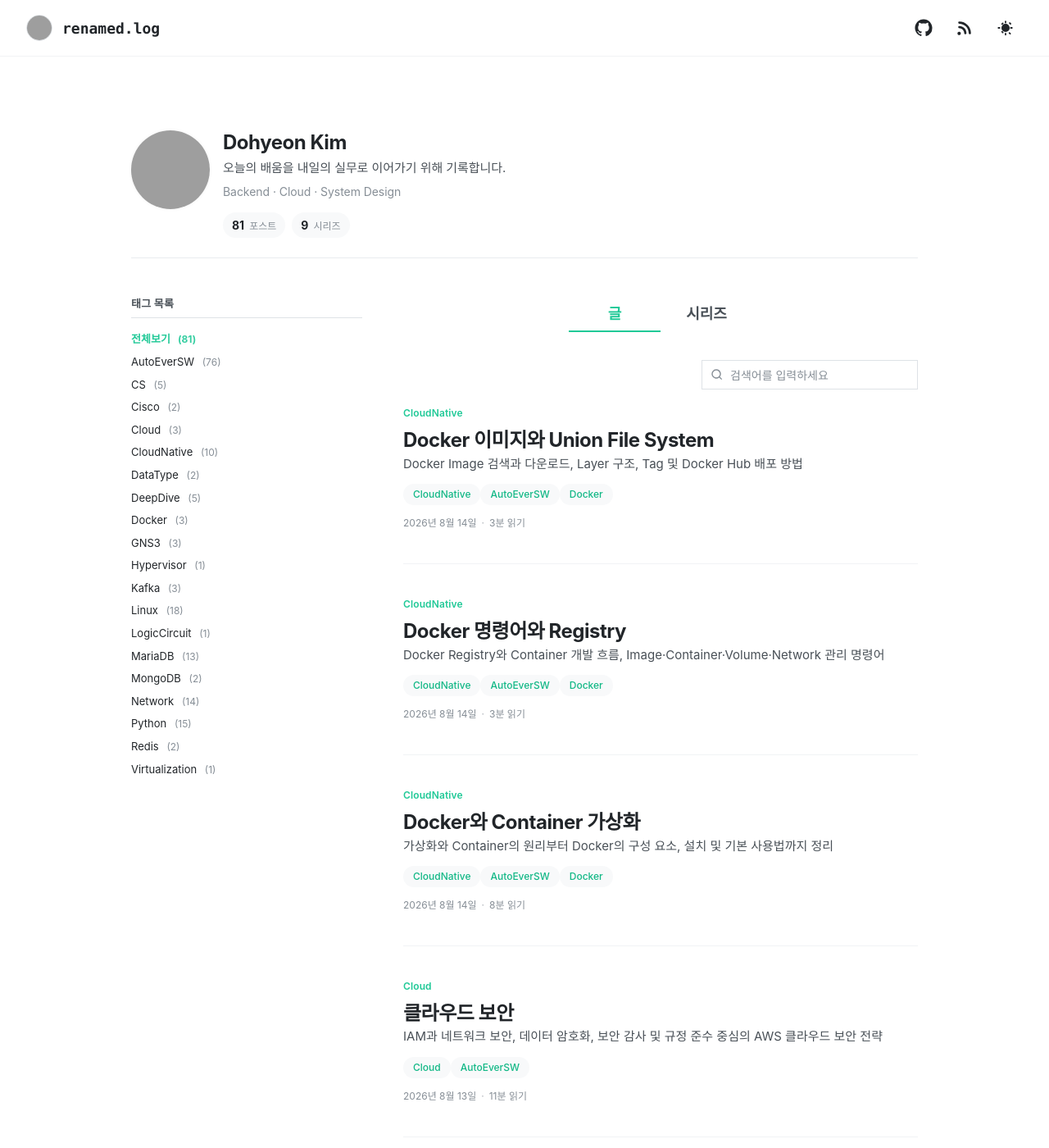
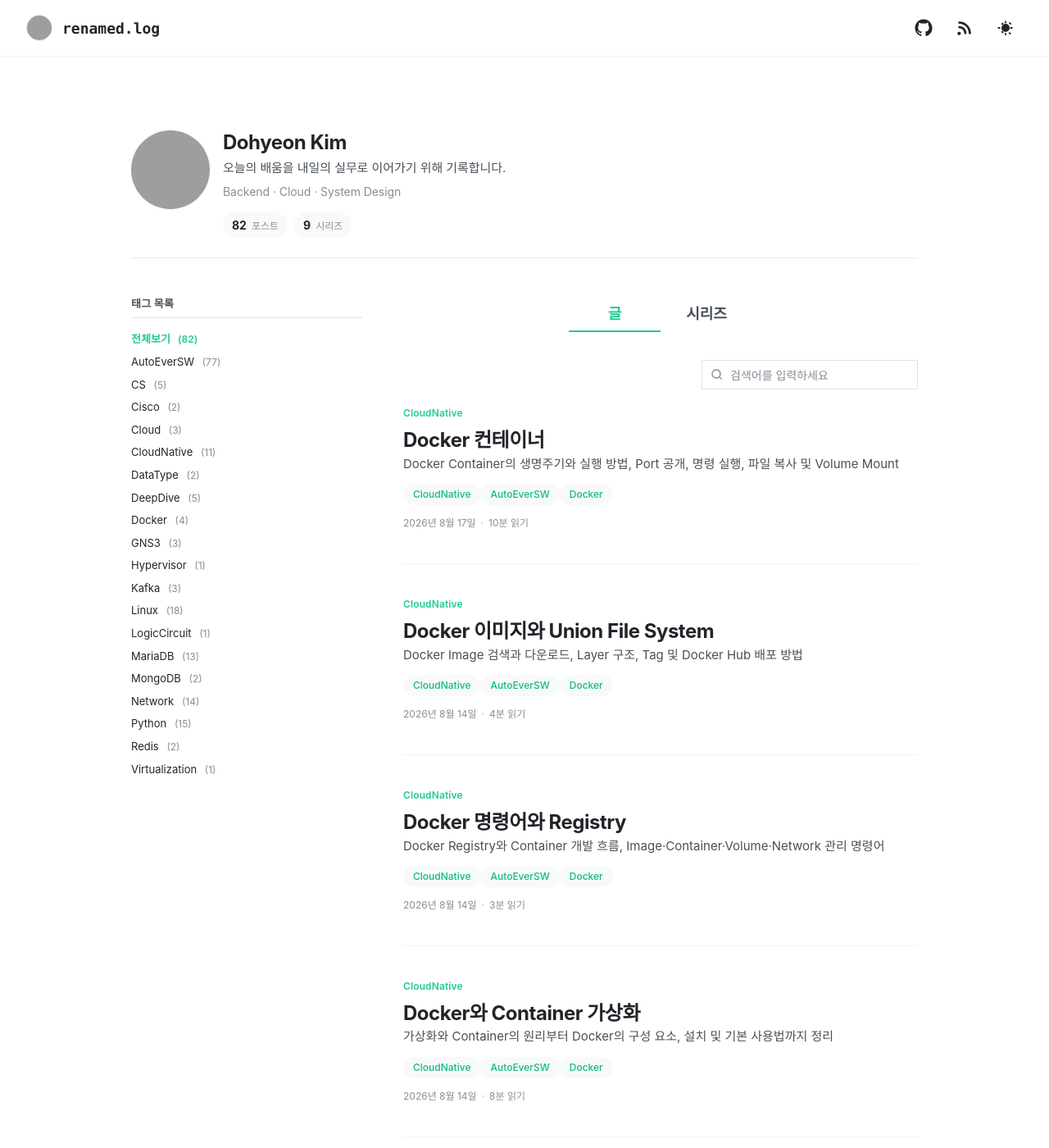
Before and after one commit to kkr010128/kkr010128.github.io, a Jekyll site: the page built from index.html, in a window 1280 px wide and 1400 px high. Shown: the whole window at 82% size. Built offline with Jekyll 4.4.1, drawn with Linux system fonts in a browser that asks for light colours; some of the changed lines change nothing that is shown; some of the changed text lies outside the part shown; grey boxes are pictures that could not be loaded.

Commit message:
학습 내용 추가

````diff
--- a/_posts/8.CloudNative/2026-08-14-cloud-native-10-docker-images.md
+++ b/_posts/8.CloudNative/2026-08-14-cloud-native-10-docker-images.md
@@ -154,3 +154,88 @@ docker push USERNAME/myapache:1.0
 docker image tag httpd:latest USERNAME/myapache:2.0
 docker push USERNAME/myapache:2.0
 ```
+
+## 6 ) Docker Image를 파일로 관리
+
+---
+
+Docker Image는 Registry를 거치지 않고 `tar` Archive로 저장하고 다른 Docker 환경에서 다시 불러올 수 있다. `docker image save`는 Image의 Layer와 Tag 정보를 함께 보존하므로, Network를 사용할 수 없는 환경으로 Image를 옮기거나 특정 Image를 보관할 때 유용하다.
+
+### Image 저장
+
+```txt
+docker image save [OPTIONS] IMAGE [IMAGE...]
+```
+
+`-o` 또는 `--output` Option을 사용하면 출력 파일을 직접 지정할 수 있다.
+
+```bash
+# Image 다운로드
+docker image pull eclipse-mosquitto:latest
+
+# Local Image 확인
+docker image ls
+
+# tar Archive로 저장
+docker image save -o eclipse-mosquitto.tar eclipse-mosquitto:latest
+```
+
+Shell의 출력 Redirection을 사용해도 같은 방식으로 저장할 수 있다.
+
+```bash
+docker image save eclipse-mosquitto:latest > eclipse-mosquitto.tar
+```
+
+### Image 불러오기
+
+`docker image load`는 `save`로 만든 Archive에서 Image와 Tag 정보를 복원한다.
+
+```bash
+docker image load -i eclipse-mosquitto.tar
+docker image ls
+```
+
+입력 Redirection을 사용할 수도 있다.
+
+```bash
+docker image load < eclipse-mosquitto.tar
+```
+
+Container의 File System을 `docker export`와 `docker import`로 옮기는 방식과 달리, `save`와 `load`는 Image Layer와 Metadata를 유지한다.
+
+### Image 삭제와 정리
+
+Image 이름과 Tag 또는 Image ID를 지정해 Local Image를 삭제할 수 있다. `docker rmi`는 `docker image rm`의 단축 명령이다.
+
+```bash
+docker image rm IMAGE[:TAG]
+docker image rm IMAGE_ID
+docker rmi IMAGE[:TAG]
+```
+
+주요 Option은 다음과 같다.
+
+| Option | 설명 |
+|---|---|
+| `--force`, `-f` | 충돌이 발생해도 Image를 강제로 삭제 |
+| `--no-prune` | 기본적으로 함께 정리되는 Tag가 없는 Parent Image를 보존 |
+
+Local Image ID 전체를 명령 치환으로 전달하면 모든 Local Image의 삭제를 시도한다.
+
+```bash
+docker image rm $(docker image ls -q)
+```
+
+실행 중인 Container가 사용하거나 다른 Image가 참조하는 Image는 삭제되지 않을 수 있다. `-f`를 사용하기 전에 Container와 Image의 사용 관계를 먼저 확인한다.
+
+사용하지 않는 Image만 정리하려면 `prune`을 사용한다.
+
+```bash
+# Dangling Image만 제거
+docker image prune
+
+# Container가 사용하지 않는 모든 Image 제거
+docker image prune -a
+```
+
+`docker image prune -a`는 다시 필요할 수 있는 Local Image도 삭제할 수 있으므로, 표시되는 삭제 대상을 확인한 뒤 실행한다.
--- /dev/null
+++ b/_posts/8.CloudNative/2026-08-17-cloud-native-11-docker-container.md
@@ -0,0 +1,544 @@
+---
+title: Docker 컨테이너
+description: Docker Container의 생명주기와 실행 방법, Port 공개, 명령 실행, 파일 복사 및 Volume Mount
+date: 2026-08-17
+series: CloudNative
+tags:
+  - CloudNative
+  - AutoEverSW
+  - Docker
+---
+## 1 ) Docker Container
+
+---
+
+Docker Image는 Application 실행에 필요한 File System을 담은 읽기 전용 Template이다. Docker Engine은 Image Layer 위에 읽고 쓸 수 있는 Container Layer를 추가하여 Container를 생성한다.
+
+Container는 독립된 Virtual Machine이 아니라 Host의 Kernel을 공유하면서 격리된 공간에서 실행되는 Process이다. Image가 실행에 필요한 Content를 제공하고, Container의 주 Process가 실제 Application을 실행한다.
+
+```text
+Container Layer     ← Read / Write
+-----------------
+Image Layer         ← Read Only
+Image Layer         ← Read Only
+Base Image Layer    ← Read Only
+```
+
+Container Format과 Runtime의 개방형 업계 표준은 OCI(Open Container Initiative)에서 정의한다. OCI는 Linux Foundation 산하 Project이며, Docker를 포함한 여러 Container 도구가 상호 운용될 수 있는 기반을 제공한다.
+
+## 2 ) Container 생성과 수동 제어
+
+---
+
+Image 다운로드, Container 생성, 시작은 각각 별도의 명령으로 수행할 수 있다.
+
+```bash
+# Image 다운로드
+docker image pull ubuntu:24.04
+
+# Container 생성
+docker container create -it --name container-test1 ubuntu:24.04
+
+# 정지된 Container까지 모두 확인
+docker container ls -a
+
+# Container 시작
+docker container start container-test1
+
+# 실행 중인 Container 확인
+docker container ls
+
+# Container의 표준 입출력에 연결
+docker container attach container-test1
+
+# 정지된 Container 삭제
+docker container rm container-test1
+```
+
+`docker ps`는 `docker container ls`와 같은 역할을 한다. 기본 출력에는 실행 중인 Container만 표시되고, `-a`를 사용하면 정지된 Container도 함께 표시된다.
+
+`attach`는 Container의 주 Process에 연결한다. 연결한 Terminal에서 종료 명령을 실행하면 주 Process와 Container가 함께 종료될 수 있다. 실행 중인 Container에서 별도의 Shell을 사용하려면 `docker container exec`가 더 적합하다.
+
+## 3 ) Container 생명주기
+
+---
+
+Container의 기본 생명주기는 생성, 실행, 중지, 삭제 단계로 구분할 수 있다.
+
+```text
+Image
+  ↓ create
+Created
+  ↓ start
+Running
+  ↓ stop 또는 Process 종료
+Stopped
+  ↓ rm
+Removed
+```
+
+### 생성
+
+`docker container create`는 Image를 기반으로 Container를 만들지만 주 Process를 시작하지는 않는다. 생성된 Container에는 이름, Network 설정, Mount 정보와 쓰기 가능한 Container Layer가 준비된다.
+
+### 실행
+
+`docker container start` 또는 `docker container run`으로 Container를 시작하면 Image에 정의된 `ENTRYPOINT`와 `CMD`를 바탕으로 주 Process가 실행된다.
+
+Web Server처럼 계속 동작하는 Process가 실행되면 Container도 실행 상태를 유지한다. 반면 명령을 한 번 수행하고 끝나는 Process라면 해당 Process가 종료될 때 Container도 정지한다.
+
+### 중지
+
+사용자가 Container를 중지하거나 주 Process가 정상 또는 오류 상태로 종료되면 Container는 정지 상태가 된다. 정지된 Container의 쓰기 Layer와 설정은 남아 있으므로 다시 시작할 수 있다.
+
+```bash
+docker container stop CONTAINER
+docker container start CONTAINER
+```
+
+### 삭제
+
+정지된 Container는 명시적으로 삭제하기 전까지 Disk에 남는다. 삭제하면 해당 Container는 다시 시작할 수 없고 쓰기 Layer의 데이터도 사라진다. 보존해야 하는 데이터는 Volume 또는 Bind Mount에 저장한다.
+
+```bash
+docker container rm CONTAINER
+docker container rm --force CONTAINER
+```
+
+## 4 ) Application 실행
+
+---
+
+### docker run
+
+`docker container run`은 필요한 Image가 Local에 없으면 내려받고, 새 Container를 생성한 뒤 바로 시작한다.
+
+```text
+docker image pull
+        +
+docker container create
+        +
+docker container start
+        ↓
+docker container run
+```
+
+기본 형식은 다음과 같다.
+
+```txt
+docker container run [OPTIONS] IMAGE [COMMAND] [ARG...]
+```
+
+자주 사용하는 Option은 다음과 같다.
+
+| Option | 설명 |
+|---|---|
+| `--name NAME` | Container 이름 지정 |
+| `-d`, `--detach` | Background에서 실행 |
+| `-i`, `--interactive` | 표준 입력을 열린 상태로 유지 |
+| `-t`, `--tty` | 가상 Terminal 할당 |
+| `-e`, `--env` | 환경 변수 설정 |
+| `-p HOST:CONTAINER` | Host Port와 Container Port 연결 |
+| `-P`, `--publish-all` | Image가 공개한 Port를 임의의 Host Port에 연결 |
+| `-v`, `--volume` | Volume 또는 Host 경로 Mount |
+| `--network NETWORK` | Container가 연결될 Network 지정 |
+| `--hostname NAME` | Container Hostname 지정 |
+| `--restart POLICY` | Container 재시작 정책 지정 |
+| `--rm` | Container 종료 시 자동 삭제 |
+
+`-i`와 `-t`는 역할이 다르지만 대화형 Shell을 사용할 때 보통 `-it`로 함께 지정한다.
+
+```bash
+docker container run --rm -it ubuntu:24.04 /bin/bash
+```
+
+Server Application은 Terminal을 점유하지 않도록 주로 `-d`로 실행한다. 다만 `-d`가 Process를 Daemon으로 바꾸는 것은 아니며, Docker가 Container를 Background에서 실행하고 ID를 반환하는 Option이다.
+
+```bash
+docker container run --name nginx -d nginx:1.18
+```
+
+`--restart`에는 다음과 같은 정책을 지정할 수 있다.
+
+| 정책 | 동작 |
+|---|---|
+| `no` | 자동으로 다시 시작하지 않음 |
+| `on-failure[:N]` | Process가 오류 상태로 끝나면 지정 횟수까지 재시작 |
+| `always` | 종료되면 항상 재시작 |
+| `unless-stopped` | 사용자가 직접 중지하지 않았다면 재시작 |
+
+## 5 ) Container 조회와 관리
+
+---
+
+### Container 목록
+
+```bash
+docker container ls
+docker ps
+```
+
+![](../../assets/post/2026-08-17-cloud-native-11-docker-container/02.webp)
+
+출력 항목의 의미는 다음과 같다.
+
+| 항목             | 설명                           |
+| -------------- | ---------------------------- |
+| `CONTAINER ID` | Container 식별자의 축약 값          |
+| `IMAGE`        | Container 생성에 사용한 Image      |
+| `COMMAND`      | Container의 주 Process를 시작한 명령 |
+| `CREATED`      | Container를 생성한 뒤 지난 시간       |
+| `STATUS`       | 실행, 종료 등 현재 상태               |
+| `PORTS`        | 공개 및 연결된 Port 정보             |
+| `NAMES`        | Container 이름                 |
+
+
+주요 Option은 다음과 같다.
+
+| Option | 설명 |
+|---|---|
+| `-a`, `--all` | 정지된 Container까지 모두 표시 |
+| `-q`, `--quiet` | Container ID만 표시 |
+| `-l`, `--latest` | 가장 최근에 생성한 Container 표시 |
+| `-n NUMBER`, `--last NUMBER` | 최근에 생성한 Container를 지정한 수만큼 표시 |
+| `-s`, `--size` | Container File System 크기 표시 |
+| `--no-trunc` | ID와 명령을 줄이지 않고 표시 |
+| `--filter` | 조건에 맞는 Container만 표시 |
+| `--format` | 출력 형식 지정 |
+
+```bash
+docker container ls -a
+docker container ls -aq
+docker container ls --filter status=running
+docker container ls --format '{{.ID}} {{.Names}}'
+```
+
+여러 Container ID를 명령 치환으로 전달할 수도 있다. 다음 명령은 실행 중인 모든 Container를 중지한 뒤 모든 Container를 삭제한다.
+
+```bash
+docker container stop $(docker container ls -q)
+docker container rm $(docker container ls -aq)
+```
+
+대상이 없으면 명령에 인수가 전달되지 않아 오류가 발생할 수 있다. 실제 환경에서는 목록을 먼저 확인한 뒤 일괄 작업을 수행한다.
+
+### Resource와 Log 확인
+
+`docker container stats`는 CPU, Memory, Network I/O 등 Container의 Resource 사용량을 실시간으로 보여준다.
+
+```bash
+docker container stats
+docker container stats webserver
+```
+
+`docker container logs`는 Container Process가 표준 출력과 표준 오류에 기록한 Log를 확인한다. `-f`를 사용하면 새 Log를 계속 따라간다.
+
+```bash
+docker container logs webserver
+docker container logs -f webserver
+```
+
+## 6 ) Port 공개와 Web Server 실습
+
+---
+
+Container는 격리된 Network 공간에서 실행되므로 Container 내부의 Port가 Host에 자동으로 공개되지는 않는다. 외부에서 Service에 접근하려면 `-p`로 Host Port를 Container Port에 연결한다.
+
+```text
+Client → Host:9000 → Container:80 → Web Server
+```
+
+### Nginx 실행
+
+```bash
+docker container run \
+  --name webserver \
+  -d \
+  -p 9000:80 \
+  nginx
+```
+
+Browser에서 `http://localhost:9000`에 접속하면 Container의 80번 Port로 요청이 전달된다.
+
+### Apache HTTP Server 실행
+
+```bash
+docker container run \
+  --name apacheweb \
+  -d \
+  -p 9000:80 \
+  httpd
+```
+
+`-p 9000:80`의 왼쪽은 Host Port이고 오른쪽은 Container Port이다. 동일한 Host의 같은 Port를 여러 Container에 동시에 연결할 수는 없다.
+
+## 7 ) Base Image
+
+---
+
+Dockerfile은 목적에 맞는 Base Image에서 시작한다. 필요한 Runtime과 배포 환경을 고려해 적절한 Image와 Version Tag를 선택한다.
+
+| 분류 | 대표 Image |
+|---|---|
+| Operating System | `ubuntu`, `debian`, `fedora`, `alpine`, `busybox` |
+| Web Server | `httpd`, `nginx` |
+| Database | `mysql`, `postgres`, `mariadb`, `redis`, `mongo` |
+| Language Runtime | `eclipse-temurin`, `python`, `php`, `ruby`, `golang`, `node` |
+| Service | `registry`, `nextcloud` |
+
+Alpine과 BusyBox는 크기가 작은 Linux 환경이지만, Library와 Package 구성이 Ubuntu나 Debian과 다르다. 단순히 크기만 비교하지 않고 Application 호환성도 함께 확인한다.
+
+## 8 ) Host와 Container 사이의 파일 복사
+
+---
+
+`docker container cp`는 Host와 Container 사이에서 File 또는 Directory를 복사한다. 앞의 경로가 원본이고 뒤의 경로가 목적지이다.
+
+```bash
+# Host에서 Container로 복사
+docker container cp HOST_PATH CONTAINER:CONTAINER_PATH
+
+# Container에서 Host로 복사
+docker container cp CONTAINER:CONTAINER_PATH HOST_PATH
+```
+
+### Apache 기본 Page 변경
+
+Apache HTTP Server Image의 기본 문서 경로는 `/usr/local/apache2/htdocs`이다.
+
+```bash
+# Container 실행
+docker container run --name webserver -d -p 9000:80 httpd
+
+# 기존 Page를 Host로 복사
+docker container cp \
+  webserver:/usr/local/apache2/htdocs/index.html \
+  index.html
+
+# Host에서 수정한 Page를 다시 Container로 복사
+docker container cp \
+  index.html \
+  webserver:/usr/local/apache2/htdocs/index.html
+```
+
+### Nginx 기본 Page 변경
+
+Nginx Image의 기본 문서 경로는 `/usr/share/nginx/html`이다.
+
+```bash
+docker container run --name nginx -d -p 9001:80 nginx
+
+docker container cp \
+  nginx:/usr/share/nginx/html/index.html \
+  nginx.html
+
+docker container cp \
+  nginx.html \
+  nginx:/usr/share/nginx/html/index.html
+```
+
+`docker cp`로 변경한 File은 Container의 쓰기 Layer에 저장되므로 Container를 삭제하면 사라진다. 개발 중 File을 반복해서 수정하거나 데이터를 영구 보관해야 한다면 Bind Mount 또는 Volume을 사용한다.
+
+## 9 ) 실행 중인 Container에서 명령 수행
+
+---
+
+`docker container exec`는 실행 중인 Container 안에서 새로운 명령을 실행한다.
+
+```txt
+docker container exec [OPTIONS] CONTAINER COMMAND [ARG...]
+```
+
+Container 안에서 대화형 Shell을 실행하는 예시는 다음과 같다.
+
+```bash
+docker container run --name ubuntu-server -dit ubuntu:24.04
+docker container exec -it ubuntu-server /bin/bash
+```
+
+### attach와 exec의 차이 ?
+
+> 두 명령 모두 실행 중인 Container와 상호작용하지만 연결되는 Process가 다르다.
+
+| 구분         | `docker attach`                             | `docker exec`                       |
+| ---------- | ------------------------------------------- | ----------------------------------- |
+| 동작         | 기존 주 Process의 표준 입력·출력·오류에 Terminal을 연결     | Container 안에서 새로운 Process 실행        |
+| 대상         | `ENTRYPOINT`와 `CMD`로 시작된 주 Process          | 사용자가 지정한 Shell 또는 명령                |
+| `exit`의 영향 | 주 Process가 Shell이라면 Shell과 Container가 함께 종료 | 새로 실행한 Shell만 종료되고 주 Process는 계속 실행 |
+| 주요 용도      | 주 Process와 직접 대화하거나 현재 출력을 확인               | 점검, Debugging, File 확인, 관리 명령 수행    |
+
+Container가 다음과 같이 실행되었다고 가정한다.
+
+```bash
+docker container run --name attach-test -dit ubuntu:24.04 /bin/bash
+```
+
+이때 `/bin/bash`는 Container를 유지하는 주 Process, 즉 Container 내부의 PID 1이다.
+
+```bash
+docker container attach attach-test
+```
+
+`attach`는 새 Shell을 만들지 않고 이미 PID 1로 실행 중인 `/bin/bash`에 현재 Terminal을 연결한다. 여기에서 `exit`를 입력하면 PID 1인 Bash가 종료되고, 주 Process가 사라졌으므로 Container도 정지한다. Container를 계속 실행하면서 Terminal만 분리하려면 일반적으로 `Ctrl-p`, `Ctrl-q`를 차례로 입력한다. `Ctrl-c`는 설정과 주 Process의 Signal 처리 방식에 따라 Container를 종료할 수 있으므로 주의한다.
+
+반면 다음 명령은 같은 Container 안에 새로운 Bash Process를 하나 더 실행한다.
+
+```bash
+docker container exec -it attach-test /bin/bash
+```
+
+이 Shell은 PID 1이 아니다. 따라서 여기서 `exit`를 입력하면 `exec`로 만든 Bash만 종료되고 원래의 PID 1은 계속 실행되므로 Container도 실행 상태를 유지한다.
+
+```text
+attach
+Terminal ─────────→ PID 1: /bin/bash
+                         └─ exit → 주 Process 종료 → Container 정지
+
+exec
+PID 1: /bin/bash   ← 계속 실행
+└─ 새 Process: /bin/bash ← Terminal 연결
+                         └─ exit → 새 Process만 종료
+```
+
+Web Server Container도 같은 원리로 동작한다. `attach`를 실행하면 Nginx나 Apache 주 Process의 입출력에 연결될 뿐 Shell이 생기지 않는다. 반면 `exec -it CONTAINER sh`는 점검에 사용할 별도의 Shell을 실행한다. 이 때문에 운영 중인 Service를 중단할 위험이 비교적 작고 원하는 명령을 바로 실행할 수 있는 `exec`를 실무에서 더 자주 사용한다고 한다.
+
+```bash
+# Nginx 주 Process에 연결
+docker container attach webserver
+
+# Nginx Container 내부에 점검용 Shell을 별도로 실행
+docker container exec -it webserver /bin/sh
+
+# Shell 없이 설정 File만 확인
+docker container exec webserver nginx -T
+```
+
+다만 `exec`는 Container의 주 Process가 실행 중일 때만 사용할 수 있다. Container가 이미 정지했다면 먼저 `docker logs`나 `docker inspect`로 종료 원인을 확인하고 필요에 따라 Container를 다시 시작해야 한다. 단순히 Application Log를 확인하려는 목적이라면 주 Process에 직접 연결하는 `attach`보다 `docker logs`가 안전하고 편리하다.
+
+### Python Program 실행
+
+```bash
+docker container run --name python-test -dit python:3
+docker container cp lotto.py python-test:/lotto.py
+docker container exec -it python-test python /lotto.py
+```
+
+### Node.js Program 실행
+
+```bash
+docker container run --name nodejs -dit node
+docker container cp index.js nodejs:/app-node.js
+docker container exec -it nodejs node /app-node.js
+```
+
+일회성 Program이라면 Container를 계속 실행해 두고 `exec`하는 대신 Source Code를 Mount하고 `docker run --rm`으로 실행하는 방식도 사용할 수 있다.
+
+## 10 ) Container를 Image로 저장
+
+---
+
+`docker container commit`은 Container의 변경된 File System을 새 Image로 저장한다.
+
+```bash
+docker container commit CONTAINER REPOSITORY[:TAG]
+docker container commit nodejs my-node-app:1.0
+docker image ls my-node-app
+```
+
+실습 중 변경 사항을 임시로 보관하거나 상태를 분석할 때 사용할 수 있지만, 실행한 명령과 변경 이유를 재현하기 어렵다. 배포용 Image는 변경 과정을 코드로 관리할 수 있도록 Dockerfile로 Build하는 것이 좋다.
+
+Mount에 저장된 데이터는 Container File System에 포함되지 않으므로 `commit`으로 만든 Image에도 포함되지 않는다.
+
+## 11 ) Docker Volume
+
+---
+
+Container의 쓰기 Layer는 Container 생명주기에 종속된다. Container를 삭제해도 보존해야 하는 Database, Upload File과 같은 데이터는 Container 밖의 Storage에 저장해야 한다.
+
+Docker에서 주로 사용하는 Mount 방식은 Volume Mount와 Bind Mount이다.
+
+| 방식 | 저장 위치 | 관리 주체 | 주요 용도 |
+|---|---|---|---|
+| Volume Mount | Docker가 관리하는 영역 | Docker Engine | Application Data의 영속적 저장 |
+| Bind Mount | Host의 지정된 File 또는 Directory | 사용자 | Source Code, 설정 File 공유 |
+
+### Volume 생성과 연결
+
+```bash
+# Volume 생성과 조회
+docker volume create my-app-vol-1
+docker volume ls
+docker volume inspect my-app-vol-1
+
+# Volume을 Mount한 Container 실행
+docker container run \
+  --name vol-test \
+  -d \
+  -v my-app-vol-1:/data \
+  alpine \
+  tail -f /dev/null
+```
+
+`-v VOLUME_NAME:CONTAINER_PATH` 형식으로 이름이 있는 Volume을 Container 경로에 연결한다. 동일한 Volume은 새 Container에 다시 Mount할 수 있다.
+
+```bash
+docker container exec vol-test sh -c 'echo hello > /data/message.txt'
+
+docker container stop vol-test
+docker container rm vol-test
+
+docker container run --rm \
+  -v my-app-vol-1:/data \
+  alpine \
+  cat /data/message.txt
+```
+
+Container를 삭제한 뒤에도 `hello`가 출력되므로 데이터가 Volume에 남아 있음을 확인할 수 있다.
+
+사용 중인 Volume은 삭제할 수 없다. Volume을 연결한 Container를 먼저 제거한 뒤 Volume을 삭제한다.
+
+```bash
+docker volume rm my-app-vol-1
+docker volume prune
+```
+
+`docker volume prune`은 사용하지 않는 Volume을 일괄 삭제하므로 대상을 확인한 뒤 실행한다.
+
+## 12 ) Bind Mount
+
+---
+
+Bind Mount는 Host의 기존 File 또는 Directory를 Container 경로에 직접 연결한다. Host에서 File을 수정하면 Container에서도 같은 변경 사항을 바로 확인할 수 있어 개발 중 Source Code나 설정을 공유할 때 유용하다.
+
+```bash
+docker container run \
+  --name apache \
+  -d \
+  -p 9000:80 \
+  --mount type=bind,src=/home/user/apache,dst=/usr/local/apache2/htdocs \
+  httpd
+```
+
+짧은 `-v` 형식도 사용할 수 있다.
+
+```bash
+docker container run \
+  --name apache \
+  -d \
+  -p 9000:80 \
+  -v /home/user/apache:/usr/local/apache2/htdocs \
+  httpd
+```
+
+`--mount`를 사용할 때 Host 경로가 존재하지 않으면 오류가 발생한다. `-v`는 존재하지 않는 Host 경로를 Directory로 만들 수 있으므로 오타가 새 Directory 생성으로 이어질 수 있다. Bind Mount 전에는 절대 경로와 권한을 확인한다.
+
+Container를 삭제해도 Host의 원본 File과 Directory는 유지된다. 반대로 Container Process도 Mount된 Host File을 변경할 수 있으므로, 읽기만 허용하려면 `readonly` 또는 `ro` Option을 지정한다.
+
+```bash
+docker container run \
+  --name readonly-web \
+  -d \
+  -p 9001:80 \
+  --mount type=bind,src=/home/user/apache,dst=/usr/local/apache2/htdocs,readonly \
+  httpd
+```
````
Also changed, not shown: assets/post/2026-08-17-cloud-native-11-docker-container/02.webp (added).
